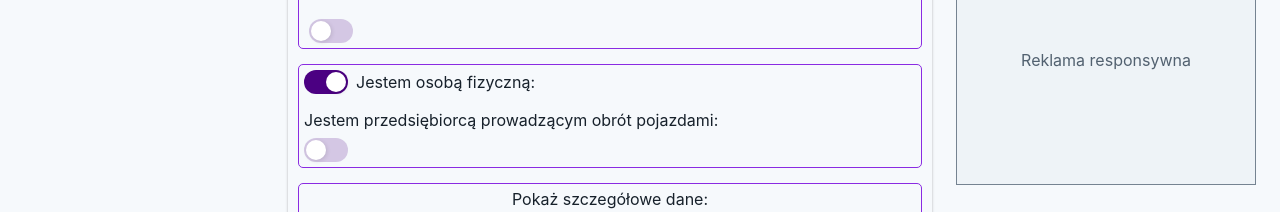
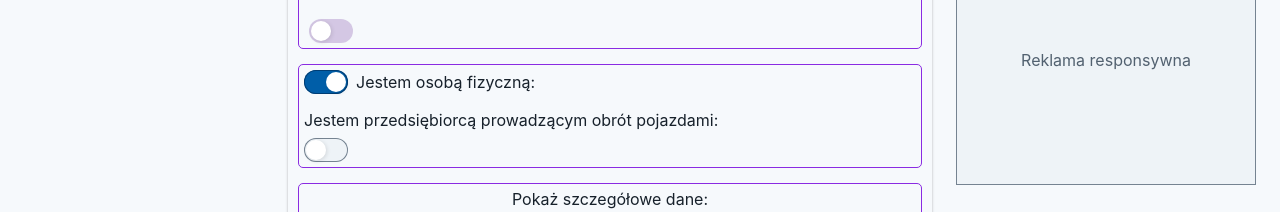
Before and after one commit to KonradKinok/MotoLex, a React (Vite) app: page /kalkulator/kary in a window 1280 px wide. Shown: the part 530-742 px from the top of the page. Built offline with nearby package versions, Linux system fonts and the light colour scheme.

Commit message:
Update RadioButton.module.scss

```diff
--- a/src/components/CustomControls/RadioButton/RadioButton.module.scss
+++ b/src/components/CustomControls/RadioButton/RadioButton.module.scss
@@ -1,11 +1,13 @@
  .labelRadio {
-   --form-radiobutton-checked-background: rgb(75, 0, 130);
-   --form-radiobutton-unchecked-background: rgba(75, 0, 130, 0.2);
-   --form-radiobutton-unchecked-hover-background: rgba(75, 0, 130, 0.5);
+   --radio-checked-background: var(--color-link);
+   --radio-checked-hover-background: var(--color-link-hover);
+   --radio-unchecked-background: var(--color-surface-muted);
+   --radio-unchecked-hover-background: var(--color-active-background);
+   --radio-thumb-background: var(--color-surface);
+   --radio-border: var(--color-border);
 
    display: flex;
    gap: 8px;
-
 
    &.vertical {
      flex-direction: column-reverse;
@@ -23,10 +25,13 @@
      height: 1.5rem;
      appearance: none;
      position: relative;
-     background-color: var(--form-radiobutton-unchecked-background);
+     background-color: var(--radio-unchecked-background);
+     box-shadow: inset 0 0 0 1px var(--radio-border);
      border-radius: 100px;
      cursor: pointer;
-     transition: background-color .2s ease-in-out;
+     transition:
+       background-color .2s ease-in-out,
+       box-shadow .2s ease-in-out;
    }
 
    .toggleSwitch::before {
@@ -34,7 +39,7 @@
      width: 1.25rem;
      height: 1.25rem;
      border-radius: 50%;
-     background-color: #fff;
+     background-color: var(--radio-thumb-background);
      position: absolute;
      transform: translate3d(2px, 2px, 0);
      box-shadow: 1px 1px 4px rgba(0, 0, 0, 0.12);
@@ -42,11 +47,16 @@
    }
 
    .toggleSwitch:checked {
-     background-color: var(--form-radiobutton-checked-background);
+     background-color: var(--radio-checked-background);
+     box-shadow: inset 0 0 0 1px var(--radio-checked-hover-background);
    }
 
    .toggleSwitch:hover:not(:checked) {
-     background-color: var(--form-radiobutton-unchecked-hover-background);
+     background-color: var(--radio-unchecked-hover-background);
+   }
+
+   .toggleSwitch:hover:checked {
+     background-color: var(--radio-checked-hover-background);
    }
 
    .toggleSwitch:checked::before {
@@ -54,7 +64,19 @@
    }
 
    .toggleSwitch:focus-visible {
-     outline: 2px solid currentColor;
-     outline-offset: 2px;
+     outline: 0.1875rem solid var(--color-focus);
+     outline-offset: 0.1875rem;
    }
  }
+
+ @media (forced-colors: active) {
+   .labelRadio .toggleSwitch {
+     width: 1.5rem;
+     appearance: auto;
+     accent-color: Highlight;
+   }
+
+   .labelRadio .toggleSwitch::before {
+     display: none;
+   }
+ }
```
